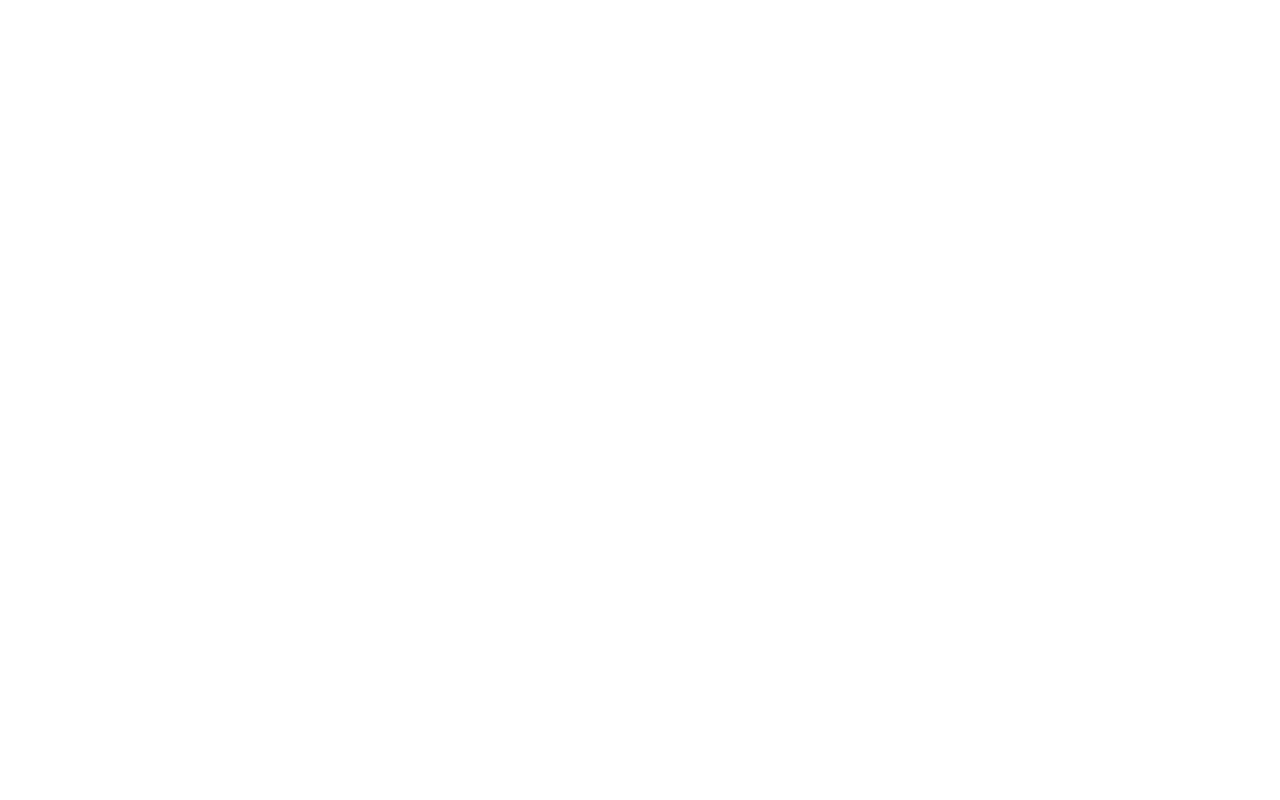
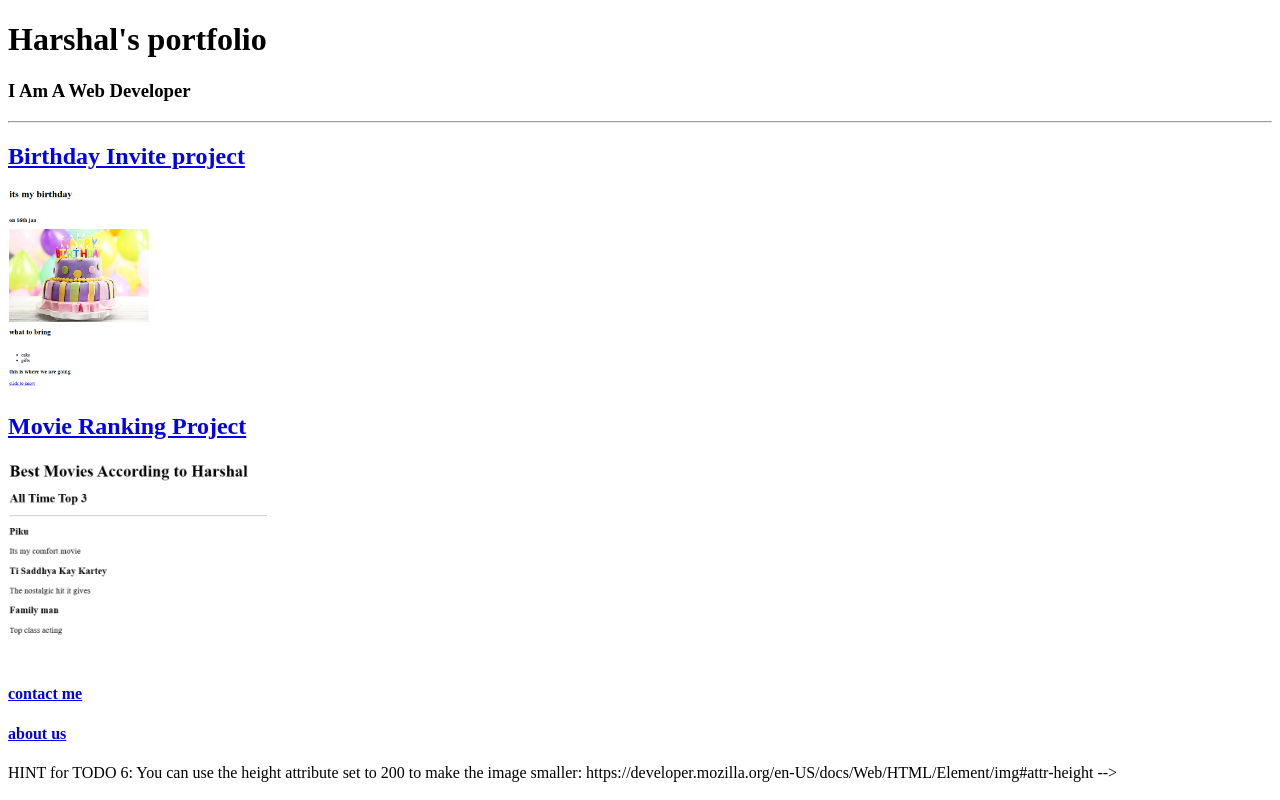
Before and after one commit to 68175-hash/html.portfolio, a plain HTML site: page index.html in a window 1280 px wide. Drawn offline with Linux system fonts and the light colour scheme.

Commit message:
Update index.html

```diff
--- a/index.html
+++ b/index.html
@@ -1,14 +1,22 @@
-<!-- TODO 1: Create the HTML Boilerplate -->
+<!DOCTYPE html>
+<html lang="en">
 
-<!-- TODO 2: Add Your previous projects' HTML into the public folder -->
-
-<!-- TODO 3: Take screenshots of your project previews and add the images to the images folder -->
-
-<!-- TODO 4: Add titles/subtitles etc. -->
-
-<!-- TODO 5: Add a link to the project pages -->
-
-<!-- TODO 6: Add images to show the project previews
+ <head>
+  <meta charset="UTF-8">
+  <title>Harshal's Portfolio</title>
+ </head>
+ <body>
+  <h1> Harshal's portfolio</h1>
+  <h3>I Am A Web Developer</h3>
+  <hr>
+  <h2><a href="./public/index.html"> Birthday Invite project </a></h2>
+  <img src="../4.3 HTML Porfolio Project/../Screenshot 2025-07-17 122023.png" height="200">
+  <h2><a href="./public/index m.html"> Movie Ranking Project </a></h2>
+  <img src="../Screenshot 2025-07-17 122751.png" height="200">
+  <h4><a href="../../../2.1 Heading Element/contact me.html"> contact me </a></h4>
+  <h4><a href="./public/about.html"> about us </a></h4>
+ </body>
+ </html>
 HINT for TODO 6: You can use the height attribute set to 200 to make the image smaller:
 https://developer.mozilla.org/en-US/docs/Web/HTML/Element/img#attr-height -->
 
```
